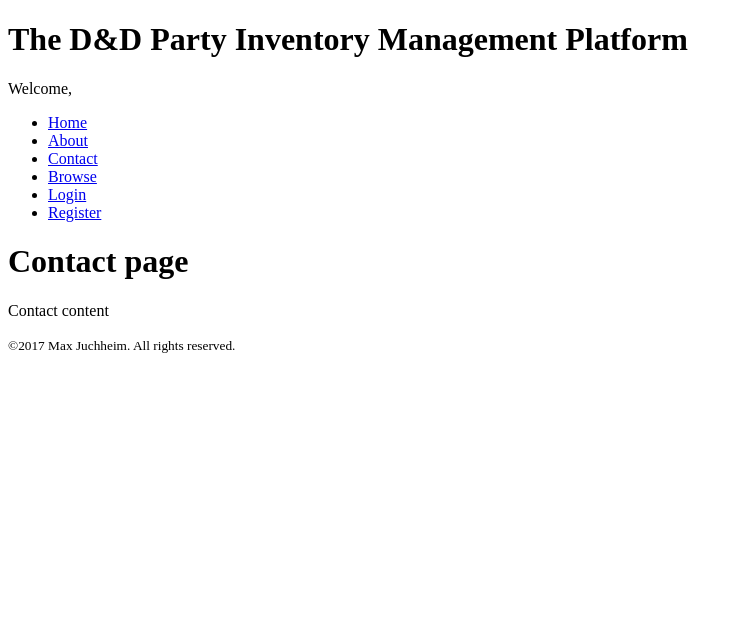
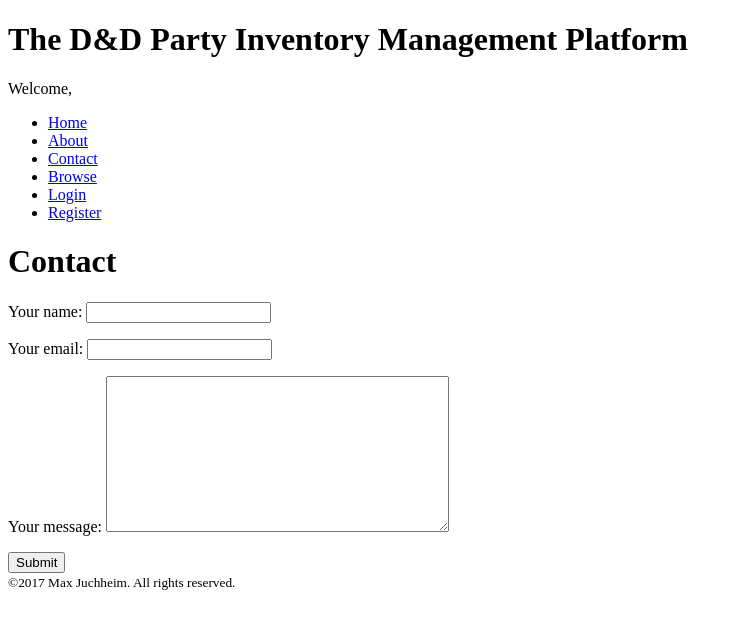
Before and after one commit to sonmaximum/dndutil, a Django app: page /contact/ in a window 1280 px wide. Shown: the top 629 px of the page, without its empty margins (0-742 px from the left). Run offline with Django 3.2, Linux system fonts and the light colour scheme.

Commit message:
working on contact email

```diff
--- a/dndpimp/forms.py
+++ b/dndpimp/forms.py
@@ -1,3 +1,4 @@
+from django import forms
 from django.forms import ModelForm
 from dndpimp.models import *
 
@@ -10,3 +11,17 @@ class CharacterForm(ModelForm):
 	class Meta:
 		model = Character
 		fields = ('name', 'description',)
+
+class ContactForm(forms.Form):
+    contact_name = forms.CharField(required=True)
+    contact_email = forms.EmailField(required=True)
+    content = forms.CharField(
+        required=True,
+        widget=forms.Textarea
+    )
+
+    def __init__(self, *args, **kwargs):
+        super(ContactForm, self).__init__(*args, **kwargs)
+        self.fields['contact_name'].label = 'Your name:'
+        self.fields['contact_email'].label = 'Your email:'
+        self.fields['content'].label = 'Your message:'
--- a/dndpimp/templates/contact.html
+++ b/dndpimp/templates/contact.html
@@ -1,6 +1,10 @@
 {% extends 'layouts/base.html' %}
 {% block title %}Contact - {{block.super}}{% endblock %}
 {% block content %}
-	<h1>Contact page</h1>
-	<p>Contact content</p>
+	<h1>Contact</h1>
+	<form role="form" action="" method="post">
+        {% csrf_token %}
+        {{ form.as_p }}
+        <button type="submit">Submit</button>
+    </form>
 {% endblock %}
--- /dev/null
+++ b/dndpimp/templates/contact_template.txt
@@ -0,0 +1,3 @@
+Contact Name: {{ contact_name|striptags }}
+Email:  {{ contact_email|striptags }}
+Content:  {{ form_content|striptags }}
--- a/dndpimp/views.py
+++ b/dndpimp/views.py
@@ -2,7 +2,10 @@ from django.shortcuts import render, redirect
 from dndpimp.forms import *
 from dndpimp.models import *
 from django.template.defaultfilters import slugify
+from django.template.loader import get_template
 from django.contrib.auth.decorators import login_required
+from django.core.mail import EmailMessage
+from django.template import Context
 from django.http import Http404
 
 # Create your views here.
@@ -106,3 +109,39 @@ def browse_by_name(request, initial=None):
 		'items': items,
 		'initial': initial,
 	})
+
+def contact(request):
+	form_class = ContactForm
+
+	if request.method == 'POST':
+		form = form_class(data=request.POST)
+
+		if form.is_valid():
+			contact_name = form.cleaned_data['contact_name']
+			contact_email = form.cleaned_data['contact_email']
+			form_content = form.cleaned_data['content']
+
+			#email the profile with the contact info
+			template = get_template('contact_template.txt')
+
+			context = {
+				'contact_name': contact_name,
+				'contact_email': contact_email,
+				'form_content': form_content,
+			}
+			content = template.render(context)
+
+			email = EmailMessage(
+				'New contact form submission',
+				content,
+				'Your website DND PIMP',
+				['maxjuchheim@gmail.com'],
+				headers = {'Reply-To': contact_email }
+			)
+			email.send()
+			return redirect('contact')
+
+
+	return render(request, 'contact.html', {
+		'form': form_class,
+	})
--- a/dndutil/urls.py
+++ b/dndutil/urls.py
@@ -27,7 +27,7 @@ urlpatterns = [
 		TemplateView.as_view(template_name='about.html'),
 		name='about'),
 	url(r'contact/$',
-		TemplateView.as_view(template_name='contact.html'),
+		dndpimp_views.contact,
 		name='contact'),
 	#item URLS
 	url(r'^create_item/$',
```
